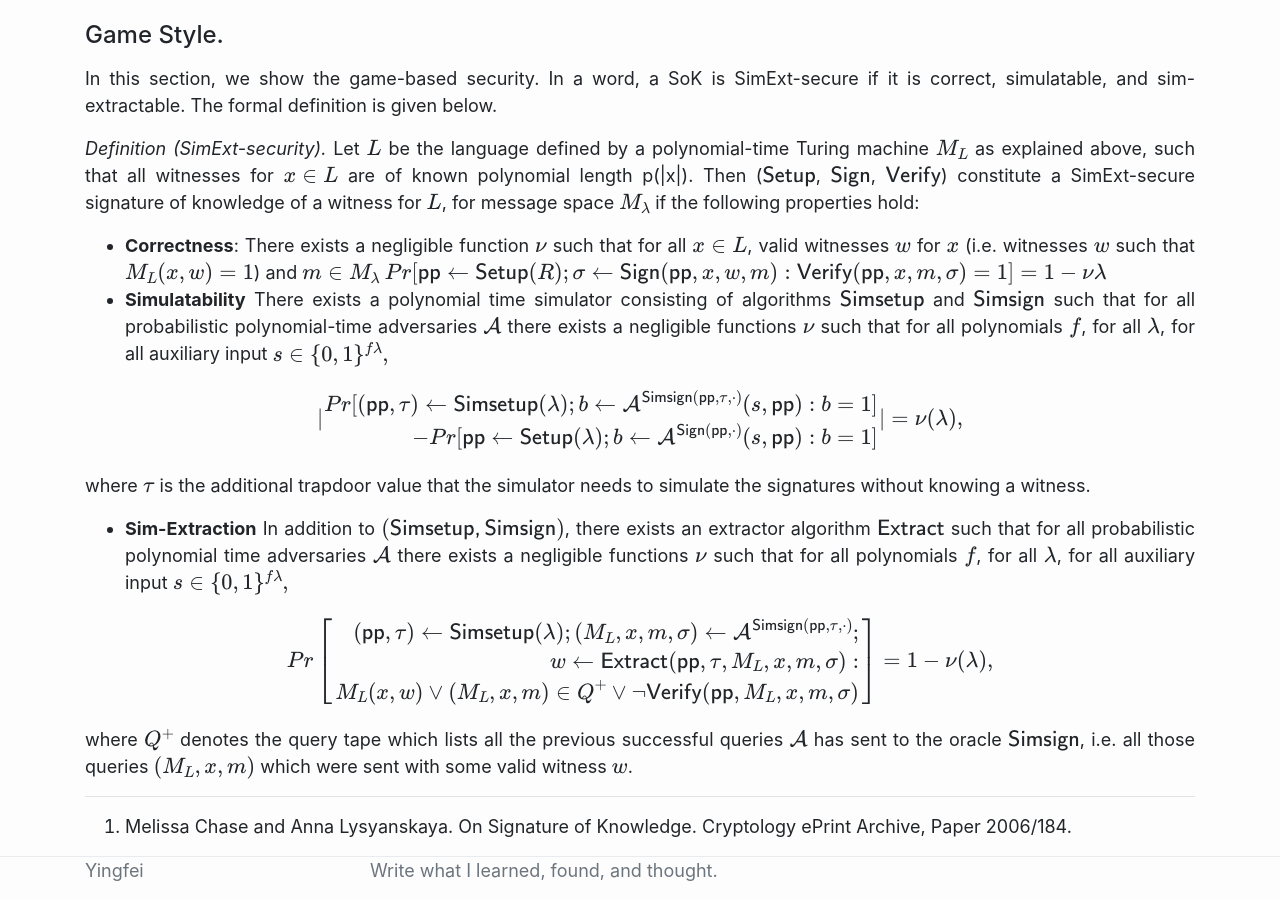
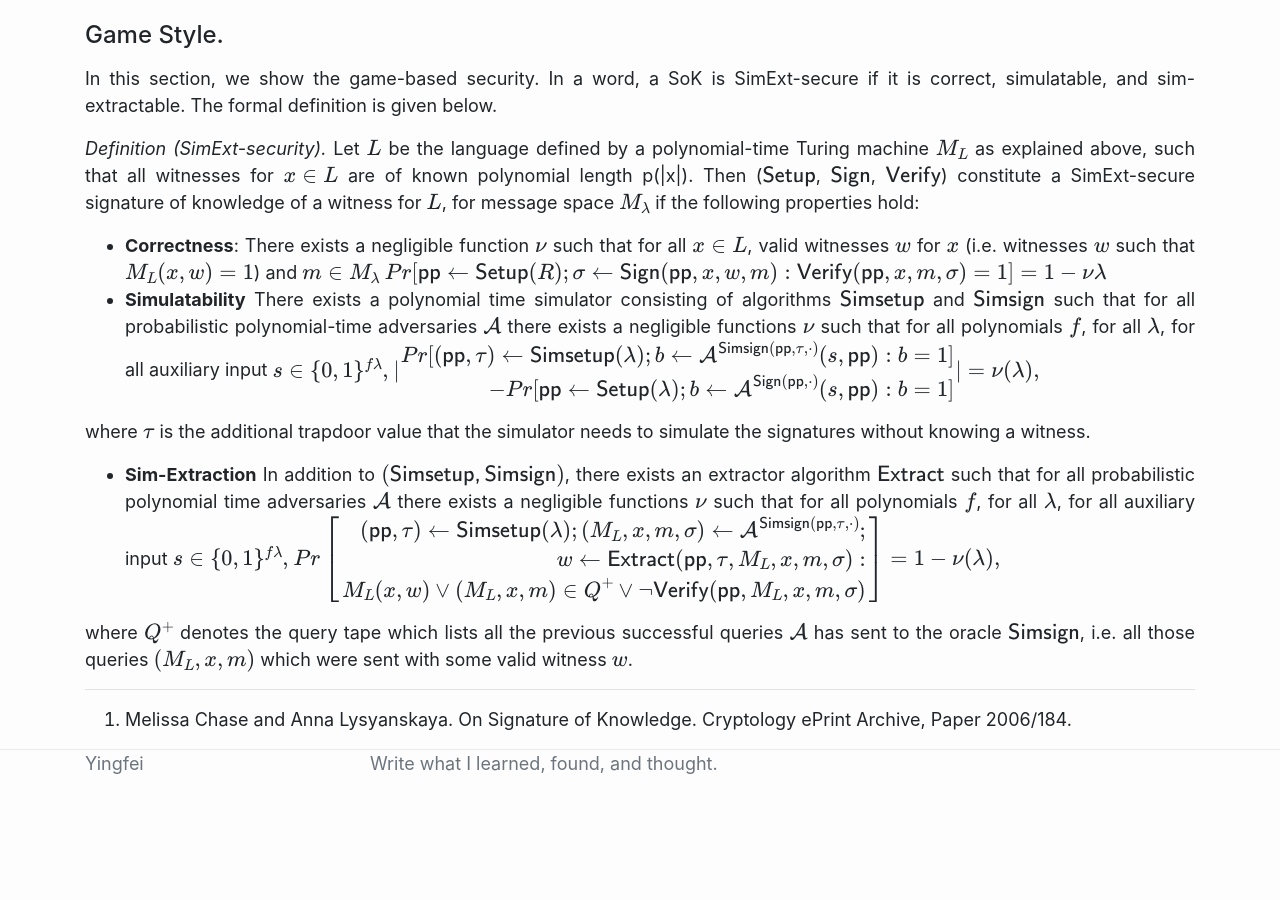
Before and after one commit to YanYingfei/yanyingfei.github.io, a Jekyll site: the page built from _posts/2023-11-07-Signature-of-Knowledge.md, in a window 1280 px wide and 900 px high, scrolled down 2763 px. Built offline with Jekyll 4.4.1, drawn with Linux system fonts in a browser that asks for light colours; formulas are drawn with MathJax 3; after the commit the page ends 3556 px from its top, so only the background shows below that.

Commit message:
Update 2023-11-07-Signature-of-Knowledge.md

```diff
--- a/_posts/2023-11-07-Signature-of-Knowledge.md
+++ b/_posts/2023-11-07-Signature-of-Knowledge.md
@@ -63,15 +63,13 @@
 - **Correctness**: There exists a negligible function $\nu$ such that for all $x \in L$, valid witnesses $w$ for $x$ (i.e. witnesses $w$ such that $M_L(x,w) =1$) and $m \in M_\lambda$
 $\begin{equation} Pr[\mathsf{pp} \gets \mathsf{Setup}(R); \sigma \gets \mathsf{Sign}(\mathsf{pp},x, w, m):  \mathsf{Verify}(\mathsf{pp}, x, m, \sigma) = 1] = 1 - \nu{\lambda} \end{equation}$
 - **Simulatability** There exists a polynomial time simulator consisting of algorithms $\mathsf{Simsetup}$ and $\mathsf{Simsign}$ such that for all probabilistic polynomial-time adversaries $\mathcal{A}$ there exists a negligible functions $\nu$ such that for all polynomials $f$, for all $\lambda$, for all auxiliary input $$s \in \{0,1\}^{f{\lambda}},$$
-
-$$\begin{equation} | \begin{aligned} Pr[(\mathsf{pp},\tau) \gets \mathsf{Simsetup}(\lambda); b\gets \mathcal{A}^{\mathsf{Simsign}(\mathsf{pp}, \tau,\cdot)}(s,\mathsf{pp}): b=1] \\ - Pr[\mathsf{pp} \gets \mathsf{Setup}(\lambda); b\gets \mathcal{A}^{\mathsf{Sign}(\mathsf{pp}, \cdot)}(s,\mathsf{pp}): b=1]\end{aligned} |= \nu(\lambda), \end{equation}$$
+$$\begin{equation} | \begin{aligned} Pr[(\mathsf{pp},\tau) \gets \mathsf{Simsetup}(\lambda); b\gets \mathcal{A}^{\mathsf{Simsign}(\mathsf{pp}, \tau,\cdot)}(s,\mathsf{pp}): b=1] \\ - Pr[\mathsf{pp} \gets \mathsf{Setup}(\lambda); b\gets \mathcal{A}^{\mathsf{Sign}(\mathsf{pp}, \cdot)}(s,\mathsf{pp}): b=1]\end{aligned} |= \nu(\lambda), \end{equation} \tag{1}$$
 
 where $\tau$ is the additional trapdoor value that the simulator needs to simulate the signatures without knowing a witness.
 - **Sim-Extraction** In addition to $(\mathsf{Simsetup, Simsign})$, there exists an extractor algorithm $\mathsf{Extract}$ such that for all probabilistic polynomial time adversaries $\mathcal{A}$ there exists a negligible functions $\nu$ such that for all polynomials $f$,  for all $\lambda$, for all auxiliary input $$s \in \{0,1\}^{f{\lambda}},$$
-
 $$\begin{equation} Pr\left[\begin{aligned} (\mathsf{pp},\tau) \gets \mathsf{Simsetup}(\lambda); (M_L,x,m,\sigma) \gets \mathcal{A}^{\mathsf{Simsign}(\mathsf{pp}, \tau,\cdot)}; \\
 w \gets \mathsf{Extract}(\mathsf{pp}, \tau, M_L, x, m, \sigma):\\ M_L(x,w) \vee (M_L, x, m) \in Q^{+} \vee \lnot \mathsf{Verify}(\mathsf{pp},M_L, x, m, \sigma)
-\end{aligned} \right] = 1 - \nu(\lambda) \end{equation},$$
+\end{aligned} \right] = 1 - \nu(\lambda) \end{equation},\tag{1}$$
 
 where $Q^+$ denotes the query tape which lists all the previous successful queries $\mathcal{A}$ has sent to the oracle $\mathsf{Simsign}$, i.e. all those queries $(M_L, x, m)$ which were sent with some valid witness $w$.
 
```
